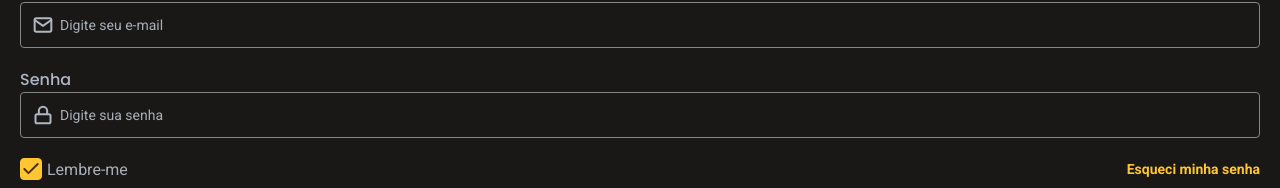
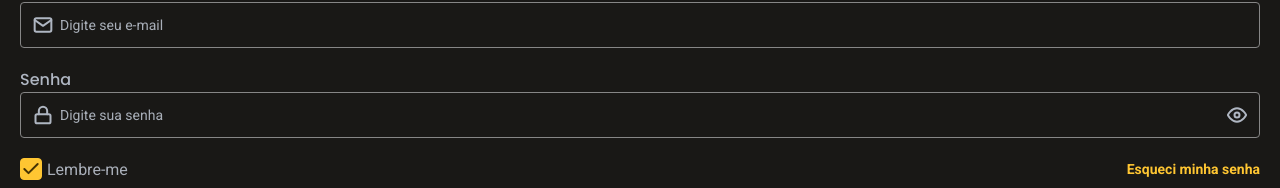
Before and after one commit to KrisMazzini/loginForm, a React (Vite) app: page / in a window 1280 px wide. Shown: the part 216-404 px from the top of the page. Built offline with nearby package versions, Linux system fonts and the light colour scheme.

Commit message:
add show password feature

```diff
--- a/src/components/Input/index.tsx
+++ b/src/components/Input/index.tsx
@@ -1,5 +1,7 @@
 import React, { useState, useEffect } from "react";
 import styled from "styled-components";
+
+import eye from "../../assets/eye.svg"
 
 export type InputProps = {
     icon: string;
@@ -24,14 +26,11 @@ type InputStyle = InputProperties & {
 export function Input(props:Props) {
     const { icon, onFocusIcon, type, id, label, placeholder } = props;
 
+    const isPassword = type === "password";
+
     const [focus, setFocus] = useState<boolean>(false)
     const [inputStyle, setInputStyle] = useState<InputStyle>(handleFocus())
-
-    function focusOnInput(event:React.MouseEvent<HTMLDivElement>) {
-        const target = event.currentTarget
-        const input = target.querySelector('input')
-        input?.focus()
-    }
+    const [inputType, setInputType] = useState<string>(type)
 
     function handleFocus():InputStyle {
         const style:InputStyle = focus ? {
@@ -47,6 +46,10 @@ export function Input(props:Props) {
         return style
     }
 
+    function togglePassword() {
+        setInputType(prev => prev === "password" ? "text" : "password")
+    }
+
     useEffect(() => {
         setInputStyle(handleFocus())
     }, [focus])
@@ -55,16 +58,19 @@ export function Input(props:Props) {
         <Container>
             <label htmlFor={id}>{label}</label>
             <InputContainer
-                onClick={focusOnInput}
                 borderColor={inputStyle.borderColor}
                 dropShadow={inputStyle.dropShadow}
             >
                 <img src={inputStyle.icon} alt={`${id}-icon`} />
                 <input
-                    type={type} name={id} id={id} placeholder={placeholder}
+                    type={inputType} name={id} id={id} placeholder={placeholder}
                     onFocus={() => setFocus(true)}
                     onBlur={() => setFocus(false)}
                 />
+                {
+                    isPassword &&
+                    <img src={eye} alt="eye-icon" onClick={togglePassword} />
+                }
             </InputContainer>
         </Container>
     )
@@ -96,6 +102,10 @@ const InputContainer = styled.div`
     box-shadow: ${(props:InputProperties) => props.dropShadow};
     border-radius: 4px;
 
+    img {
+        cursor: pointer;
+    }
+
     input {
         border: none;
         outline: none;
```
